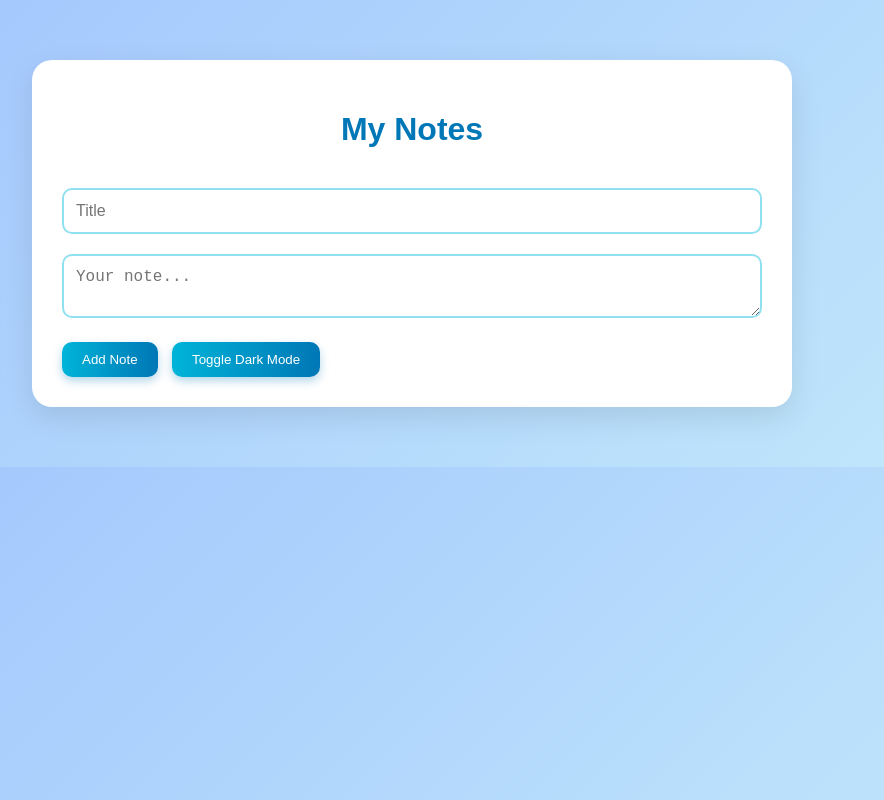
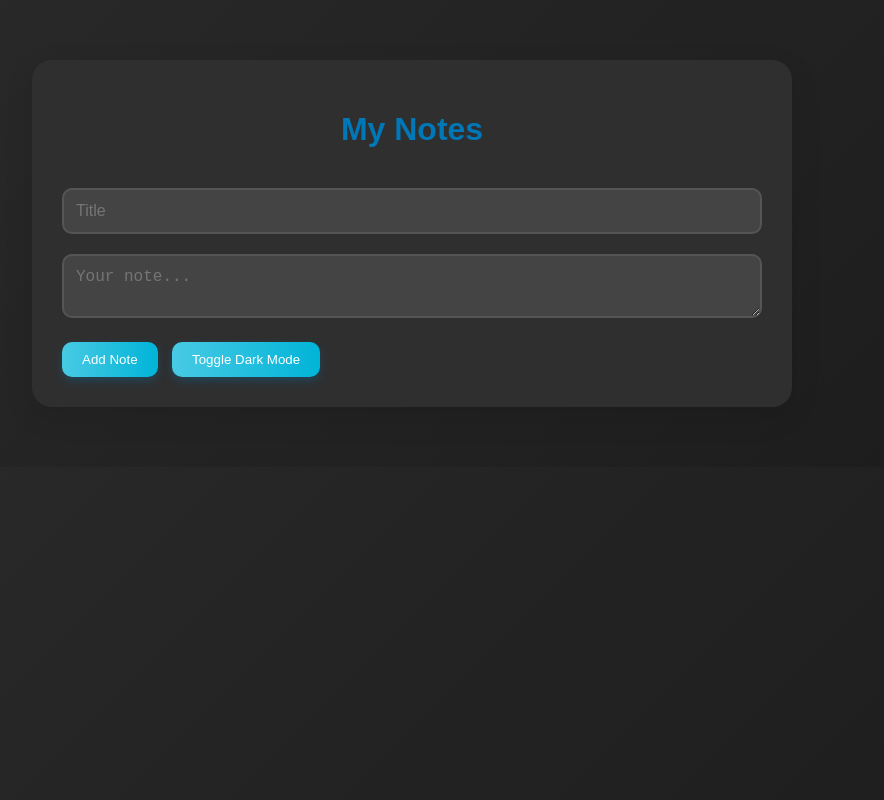
Before and after one commit to gezginciseda/Odev2-Branching, a plain HTML site: page index.html in a window 1280 px wide. Both pictures are taken after a click on the button "Toggle Dark Mode". Shown: the whole page, without its empty margins (228-1112 px from the left). Drawn offline with Linux system fonts and the light colour scheme.

Commit message:
style.css güncellendi

```diff
--- a/style.css
+++ b/style.css
@@ -77,3 +77,34 @@ body {
     margin-top: 0;
     color: #03045e;
   }
+
+  /* Karanlık Mod */
+body.dark {
+    background: linear-gradient(135deg, #2a2a2a, #1c1c1c);
+    color: #f0f0f0;
+  }
+
+  body.dark .container {
+    background-color: #2f2f2f;
+  }
+
+  body.dark input,
+  body.dark textarea {
+    background-color: #444;
+    color: white;
+    border: 2px solid #555;
+  }
+
+  body.dark .note {
+    background-color: #3a3a3a;
+    border-left-color: #90e0ef;
+  }
+
+  body.dark button {
+    background: linear-gradient(to right, #48cae4, #00b4d8);
+    color: #fff;
+  }
+
+  body.dark button:hover {
+    background: linear-gradient(to right, #00b4d8, #0077b6);
+  }
```
